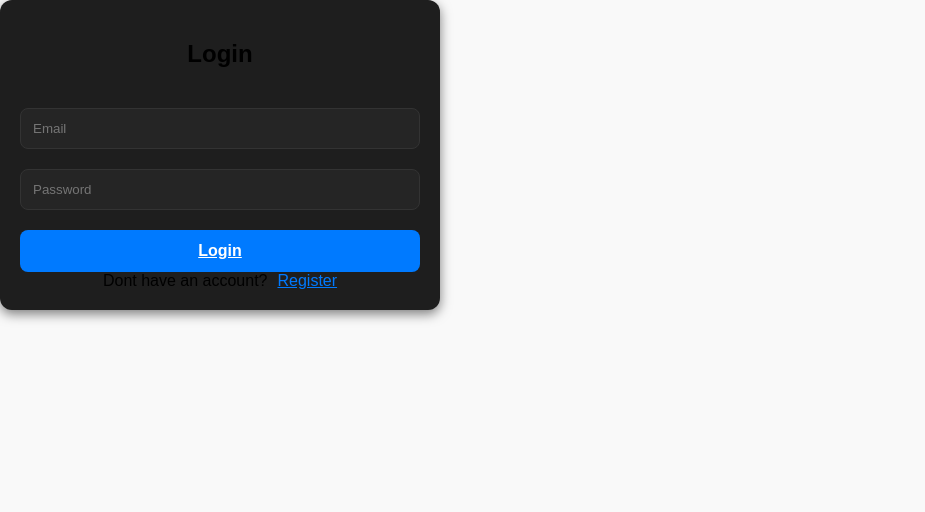
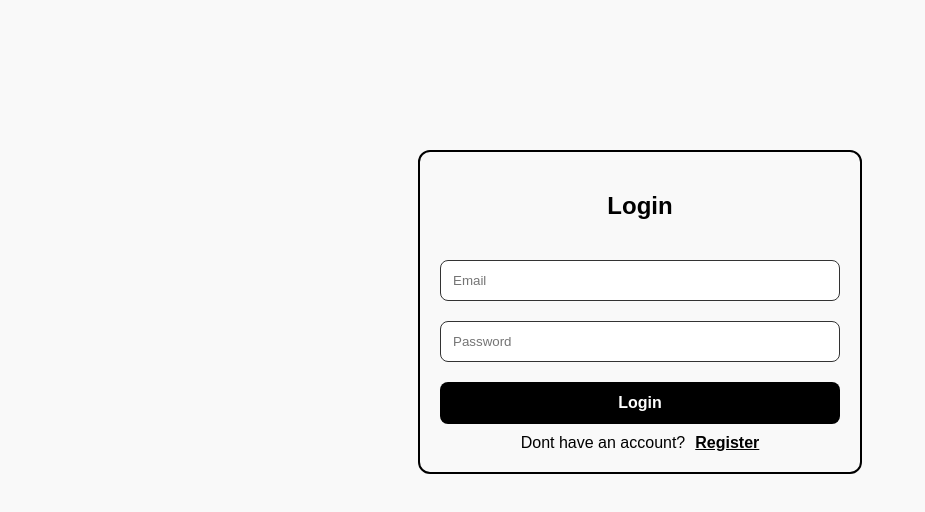
Before and after one commit to Avngrstark62/Clown, a React (Vite) app in the folder frontend/: page /login in a window 1280 px wide. Shown: the top 512 px of the page, without its empty margins (0-925 px from the left). Built offline with nearby package versions, Linux system fonts and the light colour scheme.

Commit message:
updated authentication ui

```diff
--- a/frontend/src/styles/auth.css
+++ b/frontend/src/styles/auth.css
@@ -3,12 +3,12 @@
     flex-direction: column;
     align-items: center;
     justify-content: center;
-    width: 100%;
+    margin: auto;
+    margin-top: 150px;
     max-width: 400px;
     padding: 20px;
     border-radius: 12px;
-    box-shadow: 0 4px 12px rgba(0, 0, 0, 0.5);
-    background-color: #1e1e1e;
+    border: 2px solid black;
   }
 
   .auth-form {
@@ -16,6 +16,7 @@
     flex-direction: column;
     gap: 20px;
     width: 100%;
+    margin-bottom: 10px;
   }
 
   .auth-form h2 {
@@ -27,8 +28,7 @@
     padding: 12px;
     border: 1px solid #333;
     border-radius: 8px;
-    background-color: #252525;
-    color: #ffffff;
+    color: #000000;
     outline: none;
   }
 
@@ -36,15 +36,16 @@
     padding: 12px;
     border: none;
     border-radius: 8px;
-    background-color: #007aff;
+    background-color: #000000;
     color: #ffffff;
     cursor: pointer;
     font-weight: bold;
     transition: background-color 0.2s;
+    text-decoration: none;
   }
 
   .auth-form button:hover {
-    background-color: #005bb5;
+    background-color: #2f2e2e;
   }
 
   .error-message {
@@ -59,8 +60,9 @@
   div button {
     background: none;
     border: none;
-    color: #007aff;
+    color: #000000;
     cursor: pointer;
     text-decoration: underline;
     padding: 0;
+    font-weight: bold;
   }
```
